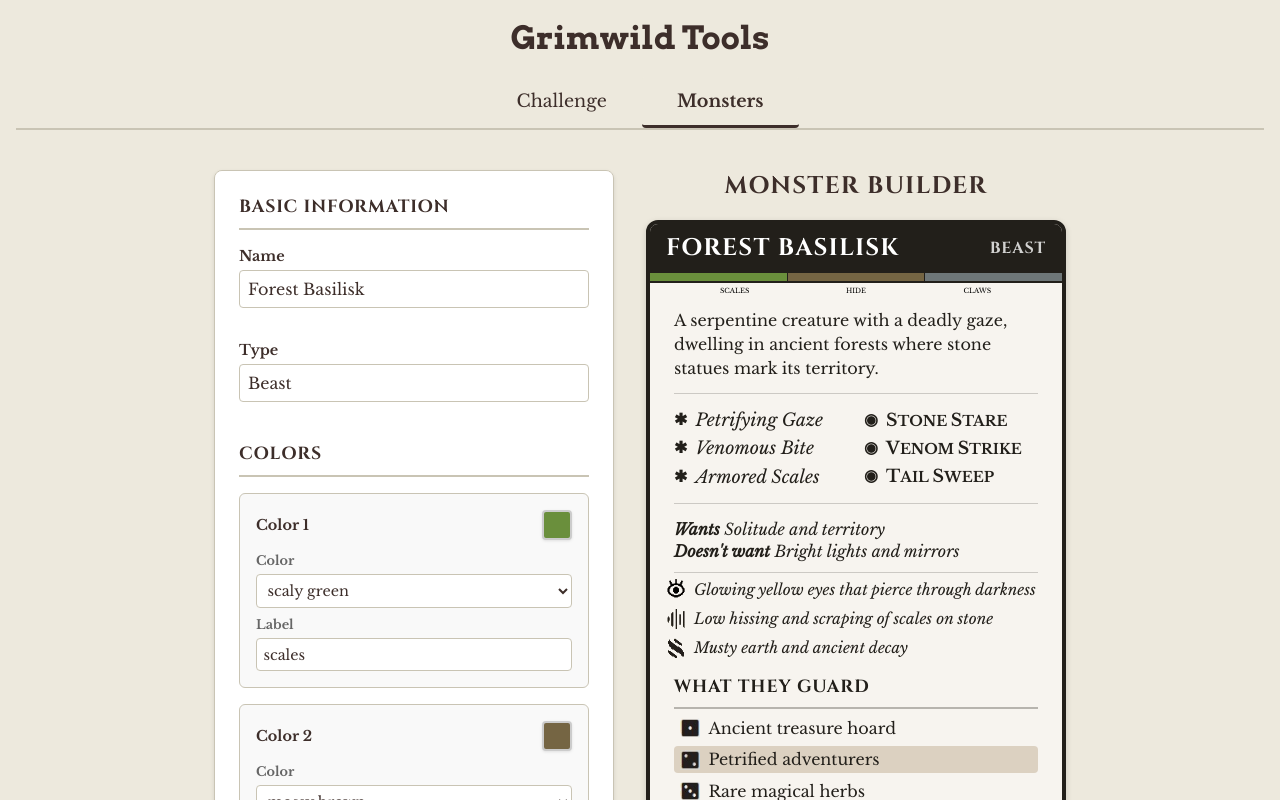
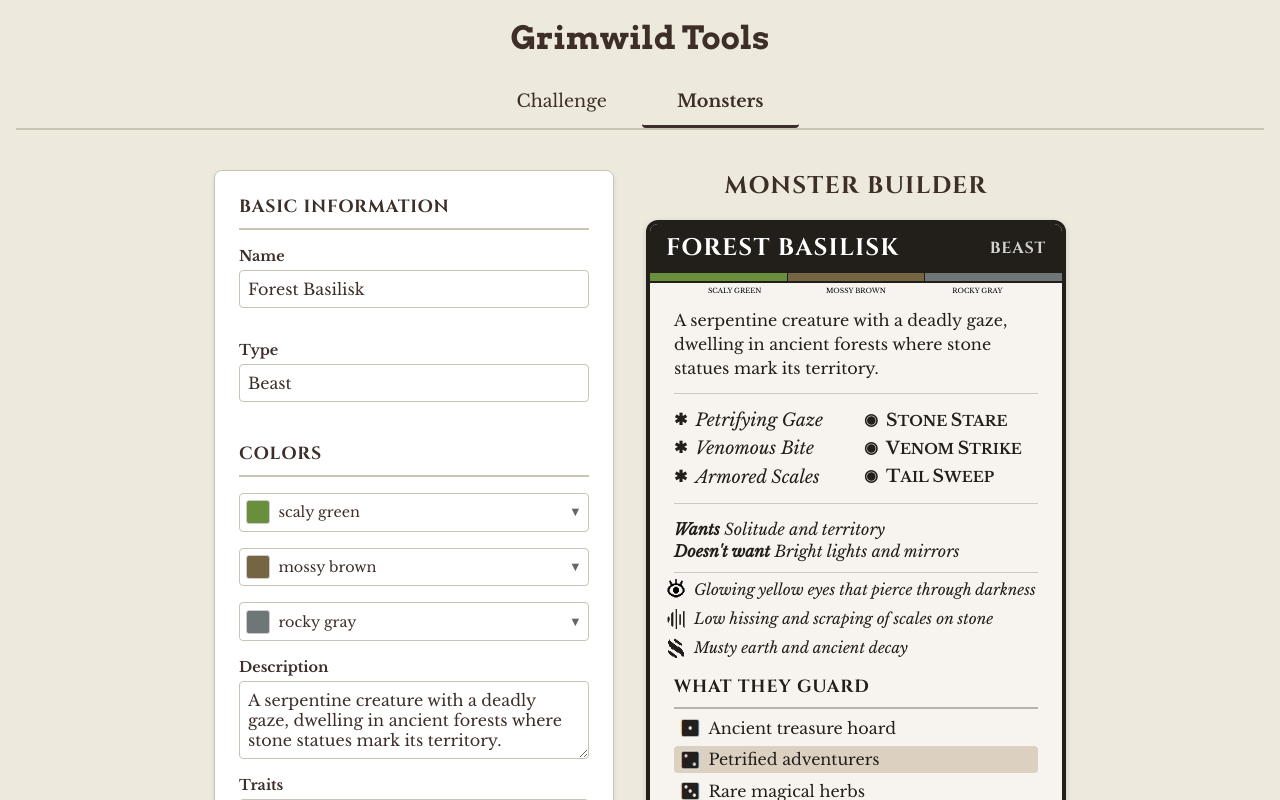
Before and after one commit to mvillaronga/grimwild-tools, a React (Vite) app: page / in a window 1280 px wide. Both pictures are taken after a click on the button "Monsters". Shown: the top 800 px of the page. Built offline with nearby package versions, Linux system fonts and the light colour scheme.

Commit message:
cleanup related to the color selector

```diff
--- /dev/null
+++ b/src/components/common/ColorDropdown.jsx
@@ -0,0 +1,143 @@
+import React, { useState, useRef, useEffect } from "react";
+import { monsterColourHex } from "../../utils/colors";
+import styles from "./ColorDropdown.module.css";
+
+// Helper function to convert hex to HSL
+function hexToHsl(hex) {
+  const r = parseInt(hex.slice(1, 3), 16) / 255;
+  const g = parseInt(hex.slice(3, 5), 16) / 255;
+  const b = parseInt(hex.slice(5, 7), 16) / 255;
+
+  const max = Math.max(r, g, b);
+  const min = Math.min(r, g, b);
+  let h, s, l = (max + min) / 2;
+
+  if (max === min) {
+    h = s = 0; // achromatic
+  } else {
+    const d = max - min;
+    s = l > 0.5 ? d / (2 - max - min) : d / (max + min);
+    switch (max) {
+      case r: h = (g - b) / d + (g < b ? 6 : 0); break;
+      case g: h = (b - r) / d + 2; break;
+      case b: h = (r - g) / d + 4; break;
+    }
+    h /= 6;
+  }
+
+  return [h * 360, s, l];
+}
+
+// Helper function to sort colors by hue, then by saturation, then by lightness
+function sortColorsByHue(colorNames) {
+  return colorNames.sort((a, b) => {
+    const [hueA, satA, lightA] = hexToHsl(monsterColourHex[a]);
+    const [hueB, satB, lightB] = hexToHsl(monsterColourHex[b]);
+
+    // First sort by hue
+    if (Math.abs(hueA - hueB) > 5) { // 5 degree tolerance for similar hues
+      return hueA - hueB;
+    }
+
+    // If hues are similar, sort by saturation (more saturated first)
+    if (Math.abs(satA - satB) > 0.1) {
+      return satB - satA;
+    }
+
+    // If saturation is similar, sort by lightness (darker first)
+    return lightA - lightB;
+  });
+}
+
+export default function ColorDropdown({
+  colorValue,
+  onColorChange,
+  labelValue,
+  onLabelChange
+}) {
+  const [isOpen, setIsOpen] = useState(false);
+  const dropdownRef = useRef(null);
+  const colorOptions = sortColorsByHue(Object.keys(monsterColourHex));
+
+  // Sync label with color value when color changes
+  useEffect(() => {
+    if (colorValue && monsterColourHex[colorValue] && labelValue !== colorValue) {
+      onLabelChange(colorValue);
+    }
+  }, [colorValue, labelValue, onLabelChange]);
+
+  // Close dropdown when clicking outside
+  useEffect(() => {
+    const handleClickOutside = (event) => {
+      if (dropdownRef.current && !dropdownRef.current.contains(event.target)) {
+        setIsOpen(false);
+      }
+    };
+
+    document.addEventListener('mousedown', handleClickOutside);
+    return () => {
+      document.removeEventListener('mousedown', handleClickOutside);
+    };
+  }, []);
+
+  const handleColorSelection = (selectedValue) => {
+    if (selectedValue) {
+      onColorChange(selectedValue);
+      onLabelChange(selectedValue); // Always set label to match color name
+    } else {
+      onColorChange("");
+      onLabelChange("");
+    }
+    setIsOpen(false);
+  };
+
+  // Get the display color for preview
+  const getDisplayColor = () => {
+    return monsterColourHex[colorValue] || '#ccc';
+  };
+
+  const getCurrentColorName = () => {
+    return colorValue || "Select a color";
+  };
+
+  return (
+    <div className={styles.colorDropdown} ref={dropdownRef}>
+      <div
+        className={styles.dropdownTrigger}
+        onClick={() => setIsOpen(!isOpen)}
+      >
+        <div
+          className={styles.colorPreview}
+          style={{ backgroundColor: getDisplayColor() }}
+        />
+        <span className={styles.colorName}>{getCurrentColorName()}</span>
+        <span className={`${styles.arrow} ${isOpen ? styles.arrowUp : ''}`}>▼</span>
+      </div>
+
+      {isOpen && (
+        <div className={styles.dropdownMenu}>
+          <div
+            className={styles.dropdownItem}
+            onClick={() => handleColorSelection("")}
+          >
+            <div className={styles.colorSwatch} style={{ backgroundColor: '#ccc' }} />
+            <span className={styles.colorText}>Select a color</span>
+          </div>
+          {colorOptions.map((colorName) => (
+            <div
+              key={colorName}
+              className={`${styles.dropdownItem} ${colorValue === colorName ? styles.selected : ''}`}
+              onClick={() => handleColorSelection(colorName)}
+            >
+              <div
+                className={styles.colorSwatch}
+                style={{ backgroundColor: monsterColourHex[colorName] }}
+              />
+              <span className={styles.colorText}>{colorName}</span>
+            </div>
+          ))}
+        </div>
+      )}
+    </div>
+  );
+}
--- /dev/null
+++ b/src/components/common/ColorDropdown.module.css
@@ -0,0 +1,120 @@
+.colorDropdown {
+  position: relative;
+  display: inline-block;
+  width: 100%;
+}
+
+.dropdownTrigger {
+  display: flex;
+  align-items: center;
+  gap: 0.5rem;
+  padding: 0.4rem;
+  border: 1px solid var(--border-color);
+  border-radius: 4px;
+  background: white;
+  cursor: pointer;
+  font-family: inherit;
+  font-size: 0.9rem;
+  transition: border-color 0.2s ease;
+}
+
+.dropdownTrigger:hover {
+  border-color: var(--accent-color);
+}
+
+.dropdownTrigger:focus {
+  outline: none;
+  border-color: var(--accent-color);
+  box-shadow: 0 0 0 2px rgba(61, 46, 42, 0.1);
+}
+
+.colorPreview {
+  width: 24px;
+  height: 24px;
+  border-radius: 3px;
+  border: 1px solid #ccc;
+  flex-shrink: 0;
+}
+
+.colorName {
+  flex: 1;
+  text-align: left;
+}
+
+.arrow {
+  font-size: 0.8rem;
+  color: #666;
+  transition: transform 0.2s ease;
+}
+
+.arrowUp {
+  transform: rotate(180deg);
+}
+
+.dropdownMenu {
+  position: absolute;
+  top: 100%;
+  left: 0;
+  right: 0;
+  background: white;
+  border: 1px solid var(--border-color);
+  border-radius: 4px;
+  box-shadow: 0 4px 12px rgba(0, 0, 0, 0.15);
+  z-index: 1000;
+  max-height: 200px;
+  overflow-y: auto;
+  margin-top: 2px;
+}
+
+.dropdownItem {
+  display: flex;
+  align-items: center;
+  gap: 0.75rem;
+  padding: 0.5rem 0.75rem;
+  cursor: pointer;
+  transition: background-color 0.2s ease;
+  border-bottom: 1px solid #f0f0f0;
+}
+
+.dropdownItem:last-child {
+  border-bottom: none;
+}
+
+.dropdownItem:hover {
+  background-color: var(--hover-bg);
+}
+
+.dropdownItem.selected {
+  background-color: var(--active-bg);
+  font-weight: 600;
+}
+
+.colorSwatch {
+  width: 24px;
+  height: 24px;
+  border-radius: 3px;
+  border: 1px solid #ccc;
+  flex-shrink: 0;
+}
+
+.colorText {
+  font-size: 0.9rem;
+  color: var(--text-primary);
+}
+
+/* Responsive design */
+@media (max-width: 480px) {
+  .dropdownItem {
+    padding: 0.4rem 0.6rem;
+    gap: 0.5rem;
+  }
+
+  .colorSwatch, .colorPreview {
+    width: 20px;
+    height: 20px;
+  }
+
+  .colorText {
+    font-size: 0.8rem;
+  }
+}
--- a/src/components/common/ColorPicker.jsx
+++ b/src/components/common/ColorPicker.jsx
@@ -1,54 +1,23 @@
-import React from "react";
+import React, { useState, useEffect } from "react";
 import { monsterColourHex } from "../../utils/colors";
+import ColorDropdown from "./ColorDropdown";
 import styles from "./ColorPicker.module.css";
 
 export default function ColorPicker({
-  label,
   colorValue,
   onColorChange,
   labelValue,
   onLabelChange
 }) {
-  const colorOptions = Object.keys(monsterColourHex);
 
   return (
     <div className={styles.colorPicker}>
-      <div className={styles.colorHeader}>
-        <span className={styles.colorLabel}>{label}</span>
-        <div
-          className={styles.colorPreview}
-          style={{ backgroundColor: monsterColourHex[colorValue] || '#ccc' }}
-        />
-      </div>
-
-      <div className={styles.colorInputs}>
-        <label className={styles.inputLabel}>
-          <span className={styles.inputLabelText}>Color</span>
-          <select
-            value={colorValue}
-            onChange={(e) => onColorChange(e.target.value)}
-            className={styles.colorSelect}
-          >
-            <option value="">Select a color</option>
-            {colorOptions.map((colorName) => (
-              <option key={colorName} value={colorName}>
-                {colorName}
-              </option>
-            ))}
-          </select>
-        </label>
-
-        <label className={styles.inputLabel}>
-          <span className={styles.inputLabelText}>Label</span>
-          <input
-            type="text"
-            value={labelValue}
-            onChange={(e) => onLabelChange(e.target.value)}
-            className={styles.labelInput}
-            placeholder="Color description"
-          />
-        </label>
-      </div>
+      <ColorDropdown
+        colorValue={colorValue}
+        onColorChange={onColorChange}
+        labelValue={labelValue}
+        onLabelChange={onLabelChange}
+      />
     </div>
   );
 }
--- a/src/components/common/ColorPicker.module.css
+++ b/src/components/common/ColorPicker.module.css
@@ -1,76 +1,3 @@
 .colorPicker {
-  border: 1px solid var(--border-color);
-  border-radius: 6px;
-  padding: 1rem;
-  background: #f9f9f9;
+  width: 100%;
 }
-
-.colorHeader {
-  display: flex;
-  align-items: center;
-  justify-content: space-between;
-  margin-bottom: 0.75rem;
-}
-
-.colorLabel {
-  font-weight: 700;
-  color: var(--text-primary);
-  font-size: 0.9rem;
-}
-
-.colorPreview {
-  width: 30px;
-  height: 30px;
-  border-radius: 4px;
-  border: 2px solid #ccc;
-  box-shadow: 0 1px 3px rgba(0, 0, 0, 0.1);
-}
-
-.colorInputs {
-  display: flex;
-  flex-direction: column;
-  gap: 0.5rem;
-}
-
-.inputLabel {
-  display: flex;
-  flex-direction: column;
-}
-
-.inputLabelText {
-  font-size: 0.8rem;
-  font-weight: 600;
-  color: #666;
-  margin-bottom: 0.25rem;
-}
-
-.colorSelect, .labelInput {
-  padding: 0.4rem;
-  border: 1px solid var(--border-color);
-  border-radius: 4px;
-  font-family: inherit;
-  font-size: 0.9rem;
-  background: white;
-}
-
-.colorSelect:focus, .labelInput:focus {
-  outline: none;
-  border-color: var(--accent-color);
-  box-shadow: 0 0 0 2px rgba(61, 46, 42, 0.1);
-}
-
-.colorSelect {
-  cursor: pointer;
-}
-
-/* Responsive design */
-@media (max-width: 480px) {
-  .colorPicker {
-    padding: 0.75rem;
-  }
-
-  .colorPreview {
-    width: 25px;
-    height: 25px;
-  }
-}
--- a/src/hooks/useMonsterState.js
+++ b/src/hooks/useMonsterState.js
@@ -8,11 +8,11 @@ const defaultMonsterData = {
   name: 'Forest Basilisk',
   type: 'Beast',
   color1: 'scaly green',
-  label1: 'scales',
+  label1: 'scaly green',
   color2: 'mossy brown',
-  label2: 'hide',
+  label2: 'mossy brown',
   color3: 'rocky gray',
-  label3: 'claws',
+  label3: 'rocky gray',
   description: 'A serpentine creature with a deadly gaze, dwelling in ancient forests where stone statues mark its territory.',
   traits: 'Petrifying Gaze\nVenomous Bite\nArmored Scales',
   moves: 'Stone Stare\nVenom Strike\nTail Sweep',
@@ -53,9 +53,35 @@ export function useMonsterState() {
 
   const colorHexes = useMemo(() => {
     const hexValues = [];
-    if (color1 && monsterColourHex[color1]) hexValues.push(monsterColourHex[color1]);
-    if (color2 && monsterColourHex[color2]) hexValues.push(monsterColourHex[color2]);
-    if (color3 && monsterColourHex[color3]) hexValues.push(monsterColourHex[color3]);
+
+    // Helper function to get hex value from color (predefined or custom)
+    const getHexValue = (color) => {
+      if (!color) return null;
+
+      // Check if it's a predefined color
+      if (monsterColourHex[color]) {
+        return monsterColourHex[color];
+      }
+
+      // Check if it's a custom color (format: "name|#hex")
+      if (color.includes('|')) {
+        const parts = color.split('|');
+        if (parts.length === 2 && parts[1].startsWith('#')) {
+          return parts[1];
+        }
+      }
+
+      return null;
+    };
+
+    const hex1 = getHexValue(color1);
+    const hex2 = getHexValue(color2);
+    const hex3 = getHexValue(color3);
+
+    if (hex1) hexValues.push(hex1);
+    if (hex2) hexValues.push(hex2);
+    if (hex3) hexValues.push(hex3);
+
     return hexValues;
   }, [color1, color2, color3]);
 
```
